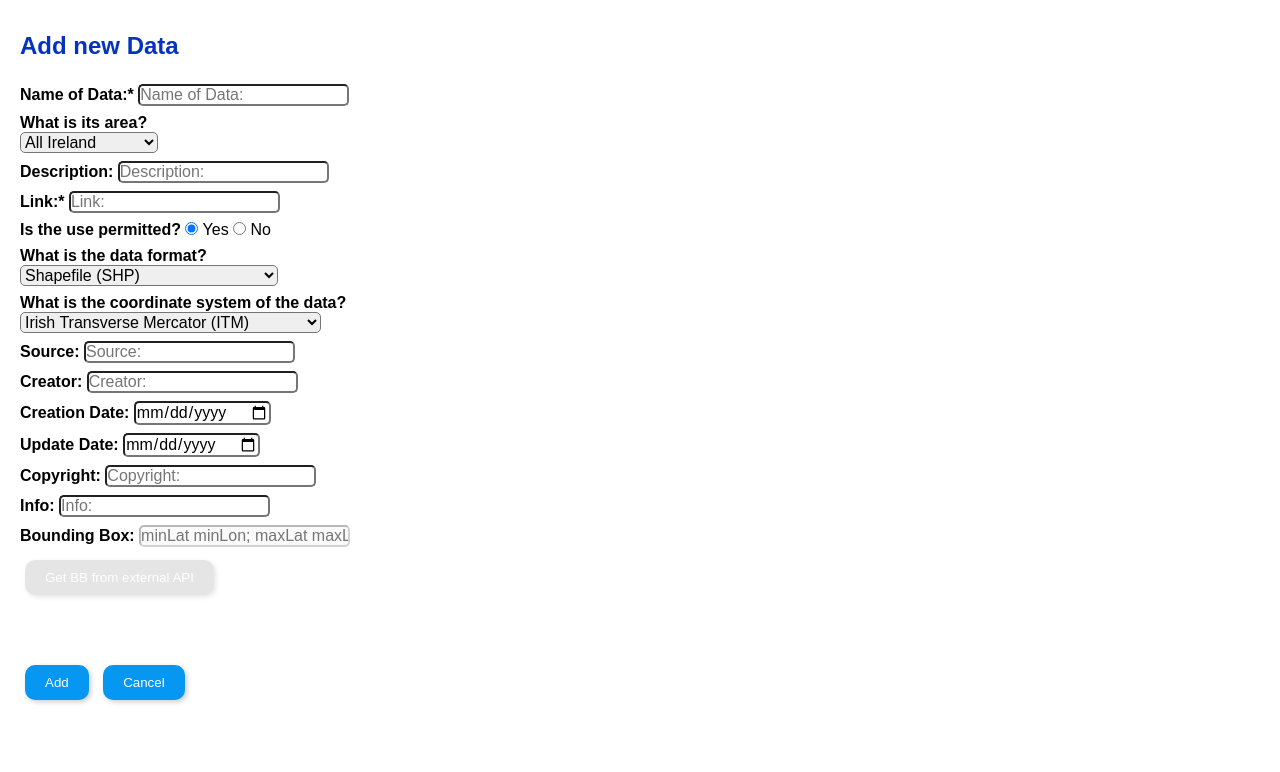
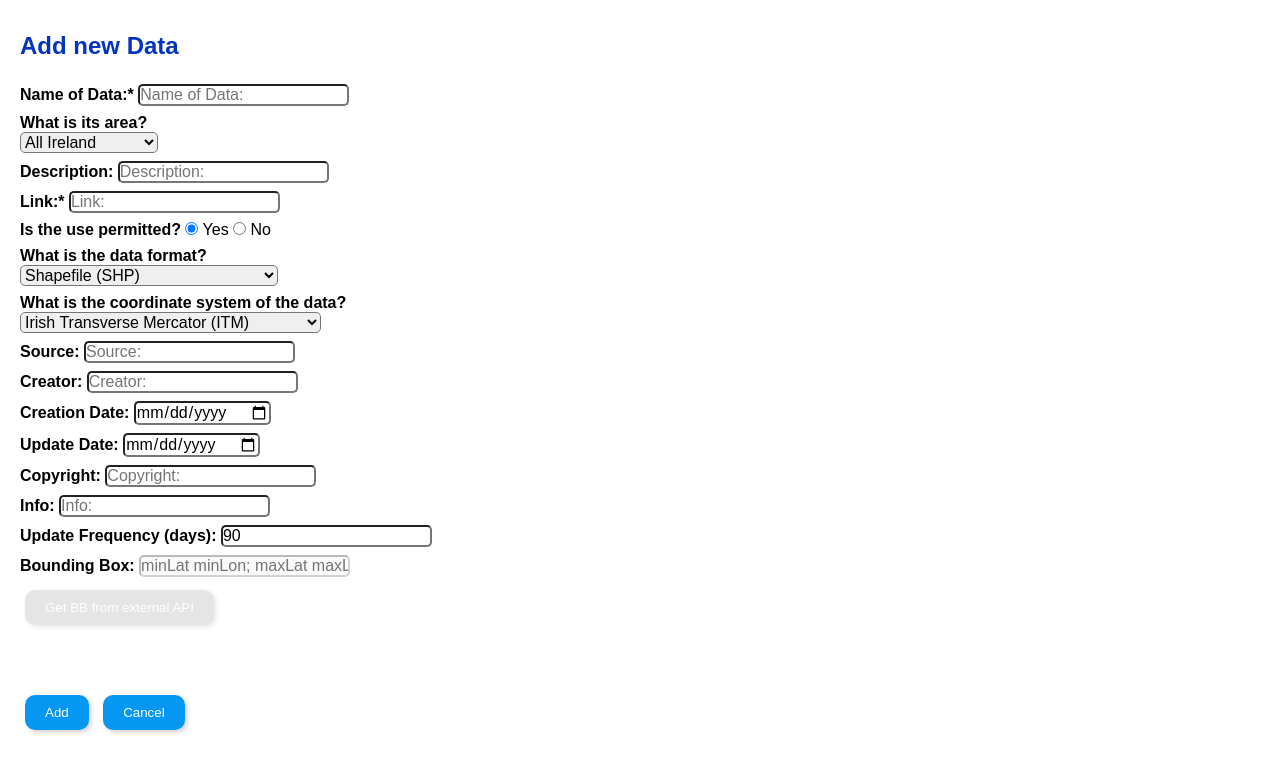
Before and after one commit to gustavopierre/data_control_frontend, a plain HTML site: page src/index.html in a window 1280 px wide. Both pictures are taken after a click on the button "new Data". Shown: the part 74-846 px from the top of the page. Drawn offline with Linux system fonts and the light colour scheme; no server answers.

Commit message:
newDataContent updated with all new fields

```diff
--- a/src/index.html
+++ b/src/index.html
@@ -123,6 +123,10 @@
                 <div class="field">
                     <label for="newInfo" class="labelForm"><strong>Info:</strong></label>
                     <input type="text" id="newInfo" placeholder="Info:" maxlength="255">
+                </div>
+                <div class="field">
+                    <label for="newUpdateFrequency" class="labelForm"><strong>Update Frequency (days):</strong></label>
+                    <input type="number" id="newUpdateFrequency" placeholder="Update Frequency:" min="1" value="90" required>
                 </div>
                 <div class="field">
                     <label for="newBoundingBox" class="labelForm"><strong>Bounding Box:</strong></label>
```
